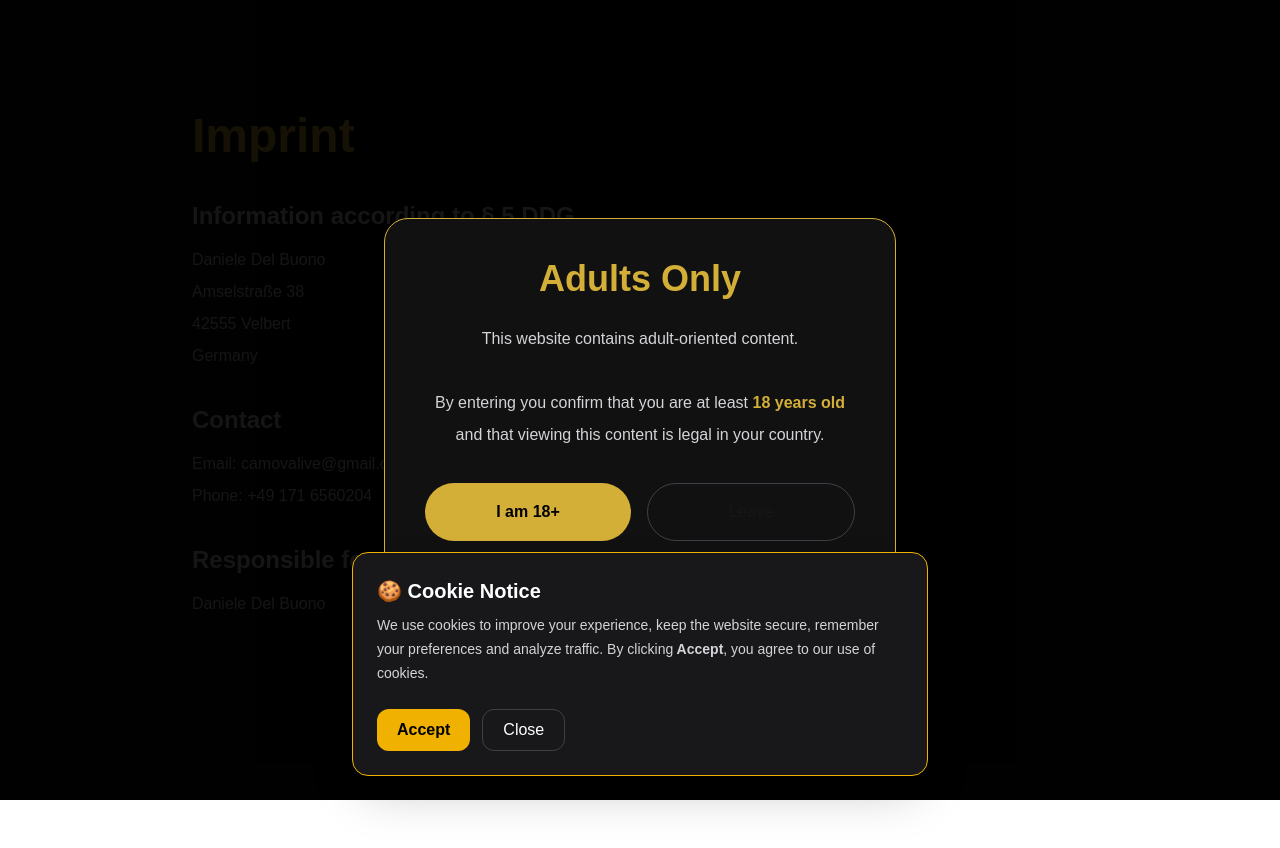
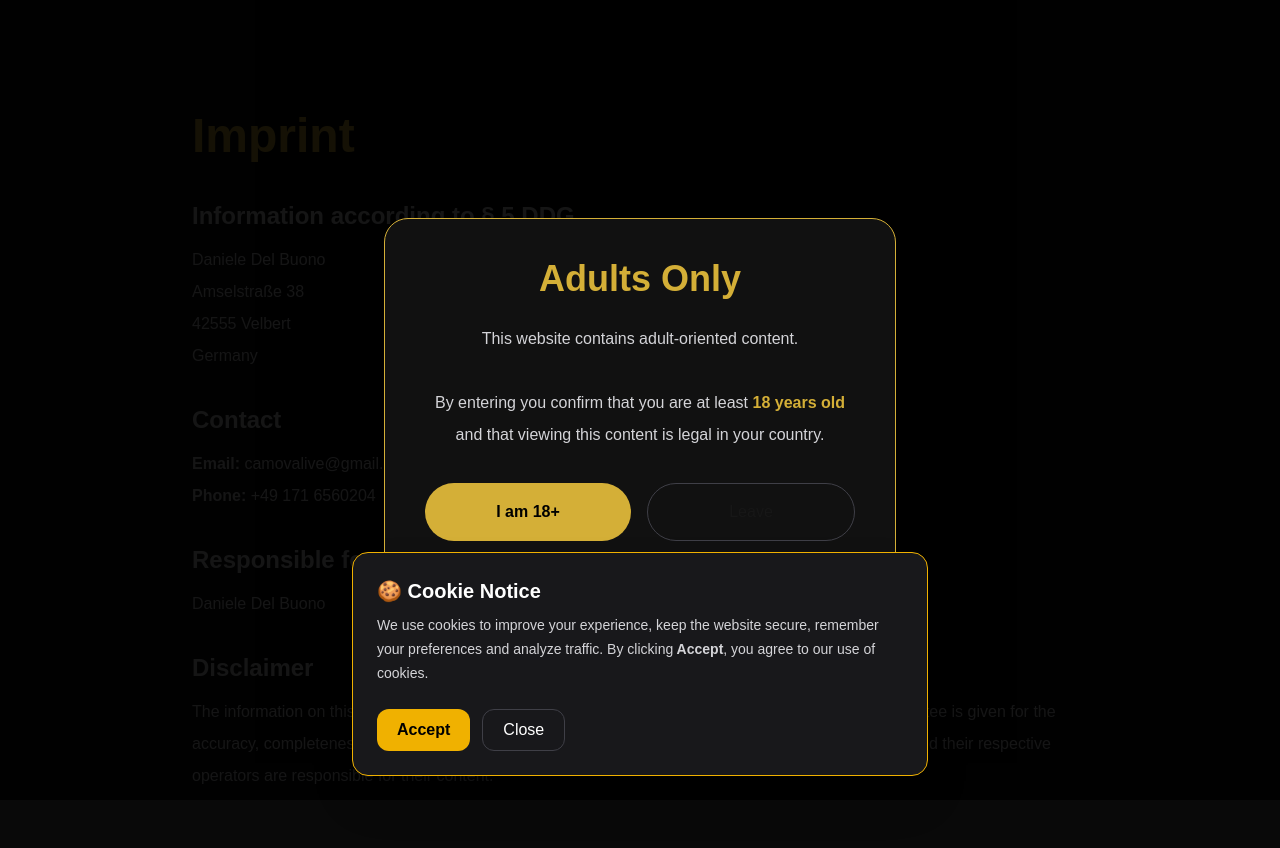
Before and after one commit to delbuono2002-ctrl/camova, a Next.js app: page /imprint in a window 1280 px wide. Shown: the top 848 px of the page. Before the commit the page ends 800 px from the top, so only its background shows below. Built offline with nearby package versions, Linux system fonts and the light colour scheme.

Commit message:
Improve Imprint page SEO

```diff
--- a/app/imprint/page.tsx
+++ b/app/imprint/page.tsx
@@ -1,3 +1,11 @@
+import type { Metadata } from "next";
+
+export const metadata: Metadata = {
+  title: "Imprint | CAMOVA",
+  description:
+    "Legal notice and contact information for CAMOVA in accordance with applicable legal requirements.",
+};
+
 export default function ImprintPage() {
   return (
     <main className="min-h-screen bg-[#090909] text-white py-28 px-8">
@@ -31,9 +39,9 @@ export default function ImprintPage() {
             </h2>
 
             <p>
-              Email: camovalive@gmail.com
+              <strong>Email:</strong> camovalive@gmail.com
               <br />
-              Phone: +49 171 6560204
+              <strong>Phone:</strong> +49 171 6560204
             </p>
           </section>
 
@@ -47,6 +55,20 @@ export default function ImprintPage() {
             </p>
           </section>
 
+          <section>
+            <h2 className="text-2xl font-bold mb-3">
+              Disclaimer
+            </h2>
+
+            <p>
+              The information on this website has been prepared with the greatest
+              possible care. However, no guarantee is given for the accuracy,
+              completeness or timeliness of the content. External links are
+              provided for convenience only and their respective operators are
+              responsible for their content.
+            </p>
+          </section>
+
         </div>
 
       </div>
```
